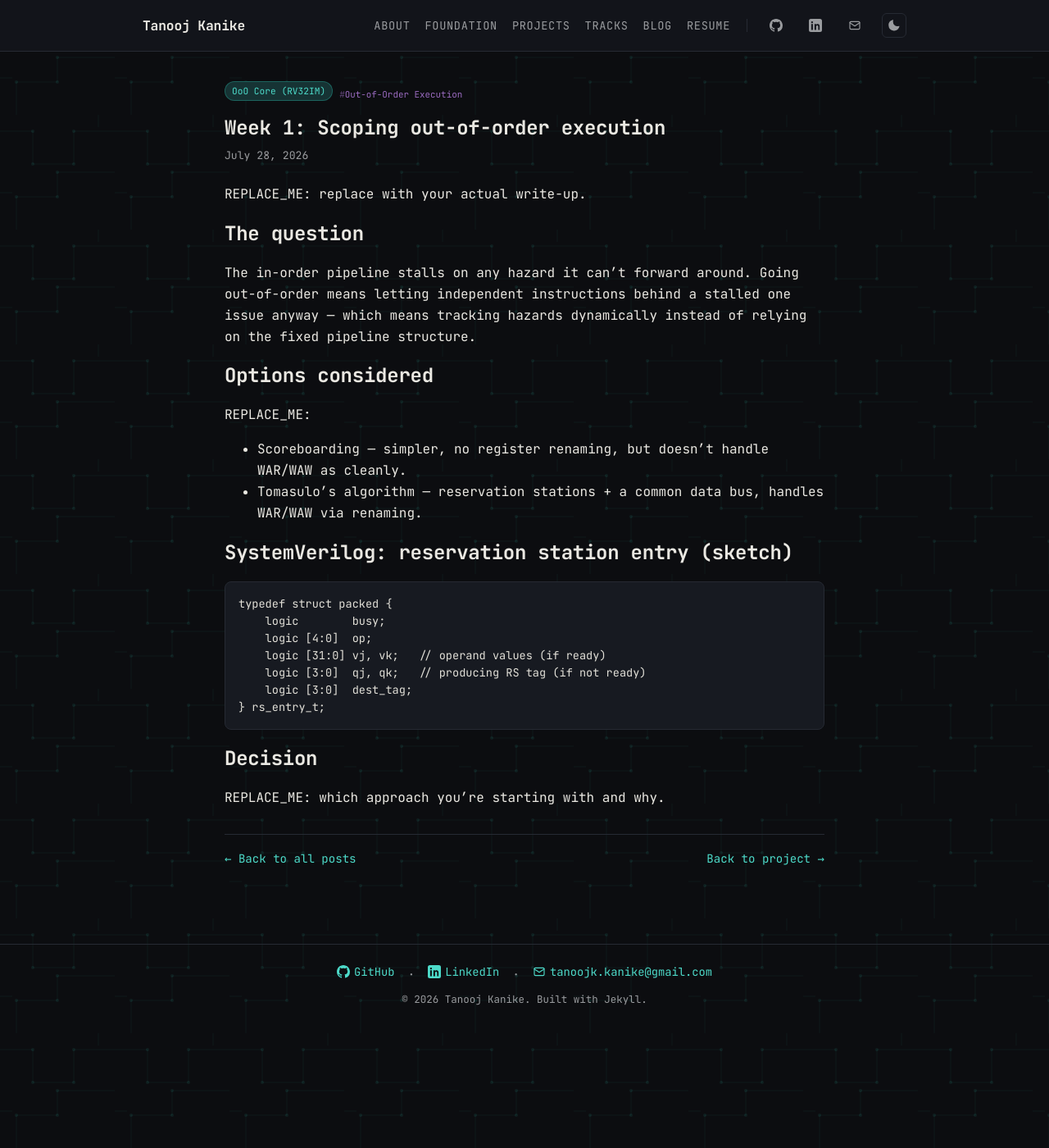
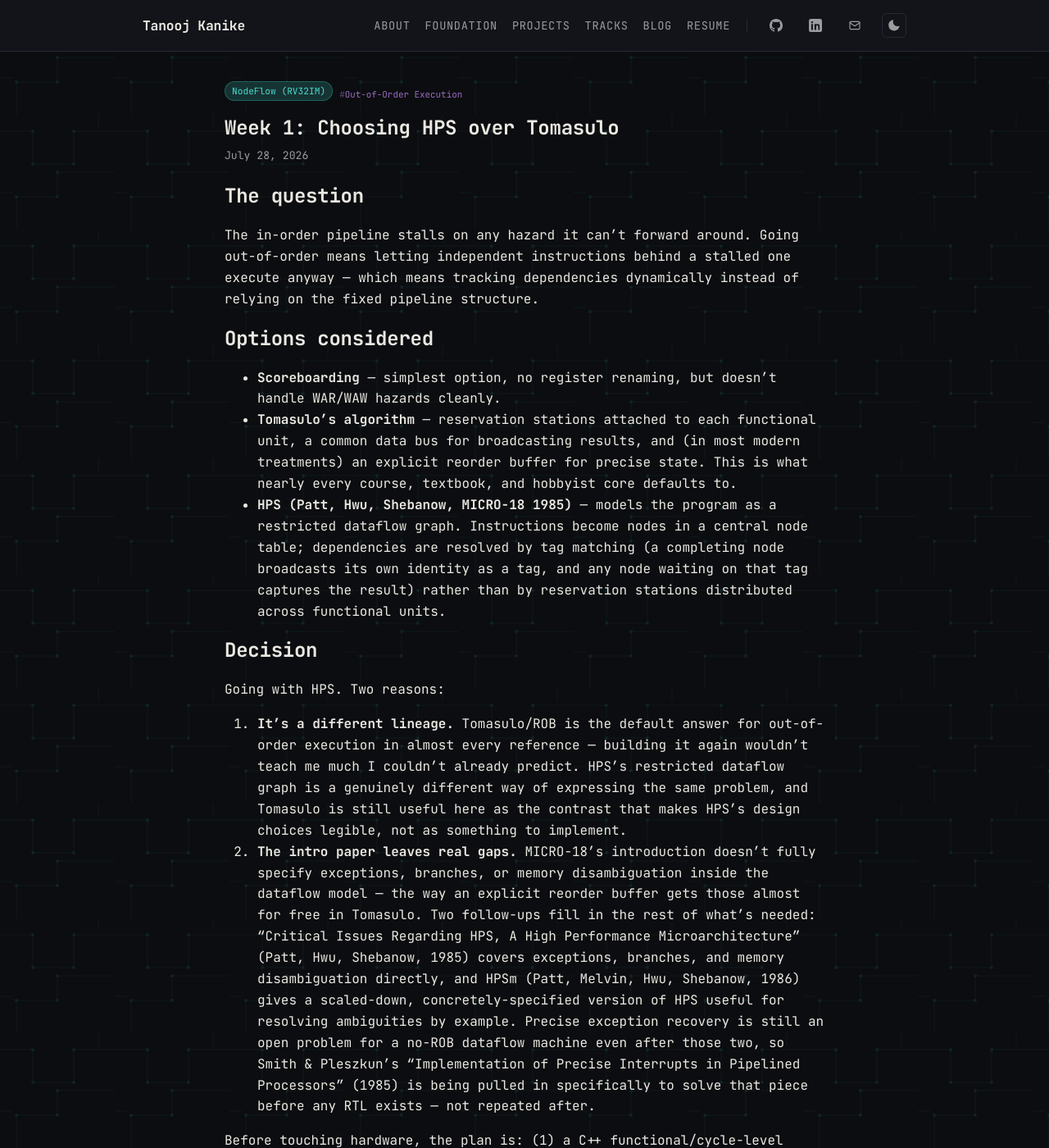
Before and after one commit to TanoojMadhuvan/TanoojMadhuvan.github.io, a Jekyll site: the page built from _posts/2026-07-28-out-of-order-week-1-scoping-the-problem.md, in a window 1280 px wide and 1400 px high. Shown: the whole window at 82% size. Built offline with Jekyll 4.4.1, drawn with Linux system fonts in a browser that asks for light colours; some of the changed text lies outside the part shown.

Commit message:
Rename ooo-core project to nodeflow, rewrite week-1 devlog
The week-1 post still framed the OoO decision as scoreboarding vs.
Tomasulo; replaced with the actual decision (HPS's restricted-dataflow
node-table model) and a real trace/golden-check excerpt from the
working C++ prototype now that Phase 1 exists.

Co-Authored-By: Claude Sonnet 5 <noreply@anthropic.com>

````diff
--- a/_posts/2026-07-28-out-of-order-week-1-scoping-the-problem.md
+++ b/_posts/2026-07-28-out-of-order-week-1-scoping-the-problem.md
@@ -1,39 +1,122 @@
 ---
-title: "Week 1: Scoping out-of-order execution"
+title: "Week 1: Choosing HPS over Tomasulo"
 date: 2026-07-28
-project: ooo-core
+project: nodeflow
 tracks: [out-of-order]
-summary: "Deciding how much of classic OoO (scoreboarding vs. Tomasulo, ROB, renaming) is realistic to build."
+summary: "Going out-of-order with Patt/Hwu/Shebanow's HPS restricted-dataflow model instead of Tomasulo's reservation stations — and a working C++ node-table prototype to prove it."
 ---
-REPLACE_ME: replace with your actual write-up.
-
 ## The question
 
 The in-order pipeline stalls on any hazard it can't forward around. Going
 out-of-order means letting independent instructions behind a stalled one
-issue anyway — which means tracking hazards dynamically instead of relying on
-the fixed pipeline structure.
+execute anyway — which means tracking dependencies dynamically instead of
+relying on the fixed pipeline structure.
 
 ## Options considered
 
-REPLACE_ME:
-- Scoreboarding — simpler, no register renaming, but doesn't handle WAR/WAW as
-  cleanly.
-- Tomasulo's algorithm — reservation stations + a common data bus, handles
-  WAR/WAW via renaming.
-
-## SystemVerilog: reservation station entry (sketch)
-
-```systemverilog
-typedef struct packed {
-    logic        busy;
-    logic [4:0]  op;
-    logic [31:0] vj, vk;   // operand values (if ready)
-    logic [3:0]  qj, qk;   // producing RS tag (if not ready)
-    logic [3:0]  dest_tag;
-} rs_entry_t;
-```
+- **Scoreboarding** — simplest option, no register renaming, but doesn't
+  handle WAR/WAW hazards cleanly.
+- **Tomasulo's algorithm** — reservation stations attached to each
+  functional unit, a common data bus for broadcasting results, and (in most
+  modern treatments) an explicit reorder buffer for precise state. This is
+  what nearly every course, textbook, and hobbyist core defaults to.
+- **HPS (Patt, Hwu, Shebanow, MICRO-18 1985)** — models the program as a
+  restricted dataflow graph. Instructions become nodes in a central node
+  table; dependencies are resolved by tag matching (a completing node
+  broadcasts its own identity as a tag, and any node waiting on that tag
+  captures the result) rather than by reservation stations distributed
+  across functional units.
 
 ## Decision
 
-REPLACE_ME: which approach you're starting with and why.
+Going with HPS. Two reasons:
+
+1. **It's a different lineage.** Tomasulo/ROB is the default answer for
+   out-of-order execution in almost every reference — building it again
+   wouldn't teach me much I couldn't already predict. HPS's restricted
+   dataflow graph is a genuinely different way of expressing the same
+   problem, and Tomasulo is still useful here as the contrast that makes
+   HPS's design choices legible, not as something to implement.
+2. **The intro paper leaves real gaps.** MICRO-18's introduction doesn't
+   fully specify exceptions, branches, or memory disambiguation inside the
+   dataflow model — the way an explicit reorder buffer gets those almost for
+   free in Tomasulo. Two follow-ups fill in the rest of what's needed:
+   "Critical Issues Regarding HPS, A High Performance Microarchitecture"
+   (Patt, Hwu, Shebanow, 1985) covers exceptions, branches, and memory
+   disambiguation directly, and HPSm (Patt, Melvin, Hwu, Shebanow, 1986)
+   gives a scaled-down, concretely-specified version of HPS useful for
+   resolving ambiguities by example. Precise exception recovery is still an
+   open problem for a no-ROB dataflow machine even after those two, so
+   Smith & Pleszkun's "Implementation of Precise Interrupts in Pipelined
+   Processors" (1985) is being pulled in specifically to solve that piece
+   before any RTL exists — not repeated after.
+
+Before touching hardware, the plan is: (1) a C++ functional/cycle-level
+prototype of the node-table scheduling mechanism, to prove the dependency
+resolution is actually correct and work out the exception/memory-disambiguation
+design on paper-fast iteration instead of in a waveform viewer, (2)
+SystemVerilog RTL on top of [Foundation Core](/projects/foundation-core/)'s
+existing pipeline, verified with UVM, and (3) real synthesis and PPA numbers
+through the same Yosys + OpenROAD + OpenSTA flow already used for SysMAC and
+Foundation Core.
+
+## C++: the node table entry (from the working prototype)
+
+Phase 1's prototype is already running. Each node tracks two operands that
+are either an already-available value or a tag naming the in-flight node
+that will produce it:
+
+```cpp
+struct Node {
+    bool valid = false;
+    int seq = -1;          // doubles as this node's tag once it produces a result
+    Op op = Op::ADD;
+    int dest_reg = -1;
+
+    bool src1_ready = false;
+    int32_t src1_val = 0;
+    int src1_tag = -1;     // producing node's seq, -1 if no producer pending
+
+    bool src2_ready = false;
+    int32_t src2_val = 0;
+    int src2_tag = -1;
+
+    bool issued = false;
+    int remaining_latency = 0;
+    bool result_ready = false;
+    int32_t result = 0;
+};
+```
+
+Every cycle runs complete → retire → issue → dispatch: a completing node
+broadcasts its own sequence number as a tag, only the single oldest valid
+node may retire (execution is out-of-order, retirement stays strictly
+in-order), any node with both operands ready can issue regardless of its
+position in the table, and a new instruction dispatches by snapshotting its
+operands against whichever node currently owns each source register.
+
+A trace from the demo driver shows exactly the property a fixed pipeline
+can't express — an independent ADD dispatched right behind a slow MUL
+completes first, but still retires after it:
+
+```
+cycle 0: node seq=0 dispatches (MUL -> R4)
+cycle 1: node seq=0 (MUL) issues
+cycle 1: node seq=1 dispatches (ADD -> R5)
+cycle 2: node seq=1 (ADD) issues
+cycle 3: node seq=1 (ADD) completes, result=11
+cycle 4: node seq=0 (MUL) completes, result=6
+cycle 4: node seq=0 retires, R4 = 6
+cycle 5: node seq=1 retires, R5 = 11
+```
+
+Three golden checks (a RAW chain, this reordering case, and a WAW/WAR case
+that would break if operands were snapshotted at the wrong time) all pass
+against hand-derived expected register values. Code's at
+[tanooj-comp-arch/NodeFlow](https://github.com/tanooj-comp-arch/NodeFlow).
+
+## Next
+
+Branches and precise exceptions inside the node-table model — the two
+pieces the intro paper hand-waves and the Critical Issues / Smith &
+Pleszkun papers actually have to earn.
````
Also changed, not shown: _projects/nodeflow.md (added, +23 -0 lines), _projects/ooo-core.md (deleted, +0 -18 lines).
